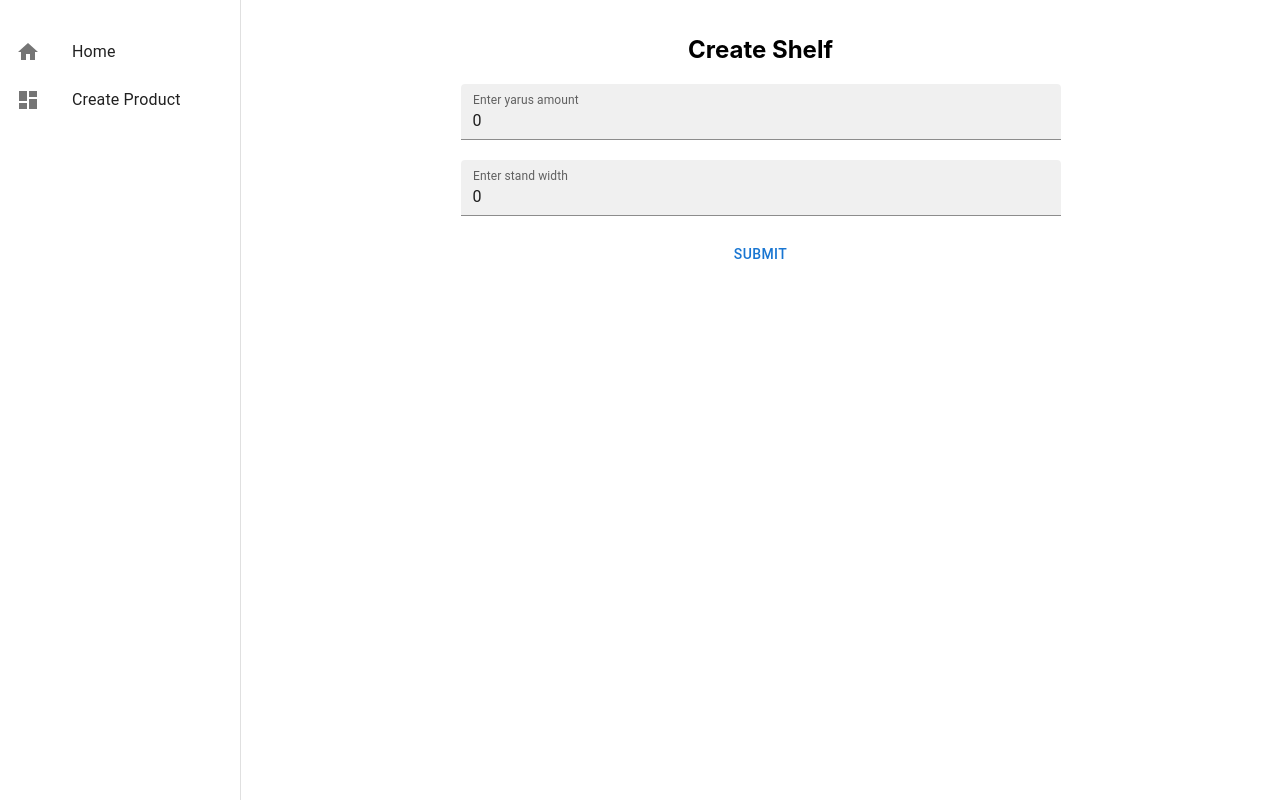
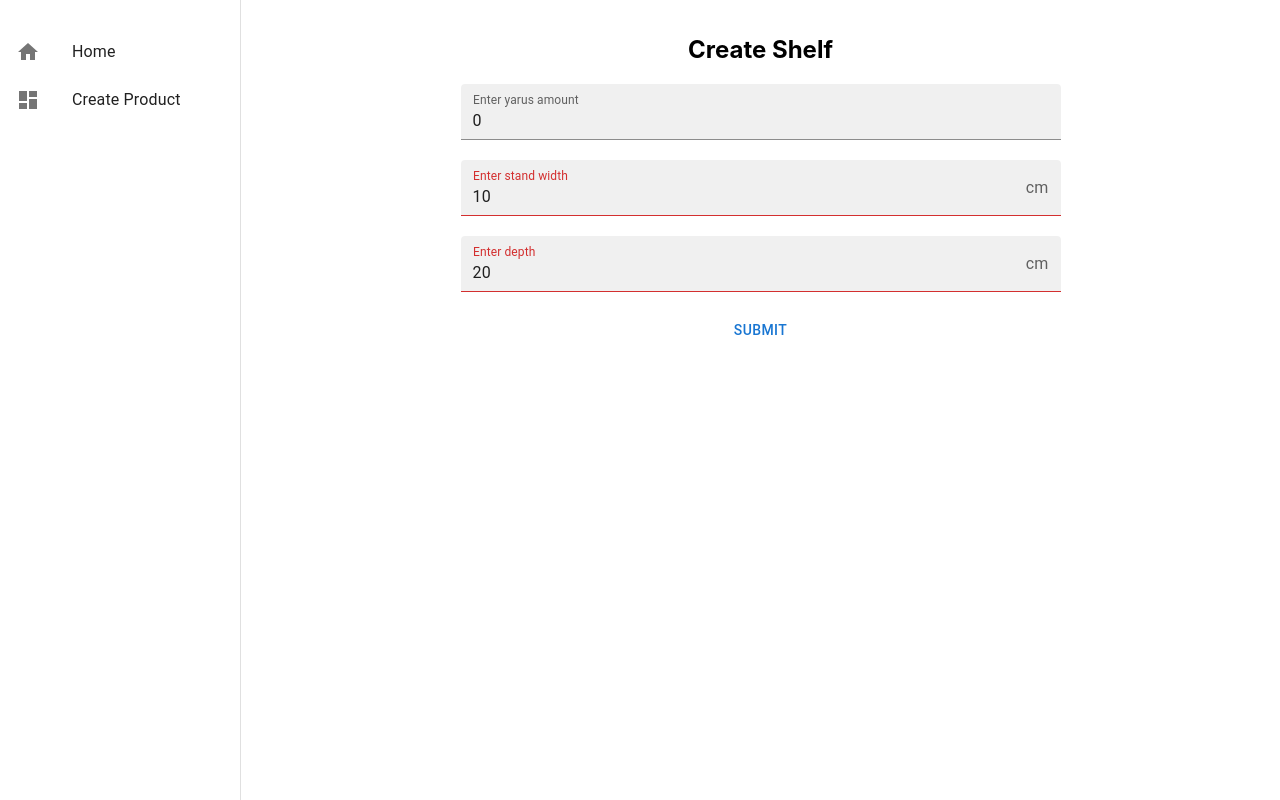
Before and after one commit to stulishenko2/dyploma-test-1, a React (Create React App) app: page /shelf in a window 1280 px wide. Built offline with nearby package versions, Linux system fonts and the light colour scheme; no server answers; the database is empty; the HTML template or start-up script is replaced by a standard one; what reactfire would draw is missing.

Commit message:
add depth + small refactoring

```diff
--- a/src/App.tsx
+++ b/src/App.tsx
@@ -1,18 +1,18 @@
-import React, {useEffect, useState} from 'react';
+import React, {useState} from 'react';
 import './App.css';
 import {createBrowserRouter, RouterProvider} from 'react-router-dom';
 import {mainRoutes} from './routes';
 import {ShelfAmountContext, ShelfContext} from './contexts';
-import {type Product} from './interfaces';
 
 // Import the functions you need from the SDKs you need
 import {initializeApp} from 'firebase/app';
-import {getAnalytics} from 'firebase/analytics';
 import {getFirestore} from 'firebase/firestore';
 import {getStorage} from 'firebase/storage';
 import {FirebaseAppProvider} from 'reactfire';
 import {useProducts} from './hooks/useProducts';
-import {ProductG} from "./hooks/useOffersData";
+import {type ProductG} from './hooks/useOffersData';
+
+// eslint-disable-next-line no-warning-comments
 // TODO: Add SDKs for Firebase products that you want to use
 // https://firebase.google.com/docs/web/setup#available-libraries
 
@@ -30,7 +30,6 @@ const firebaseConfig = {
 
 // Initialize Firebase
 const app = initializeApp(firebaseConfig);
-const analytics = getAnalytics(app);
 export const firestore = getFirestore(app);
 export const storage = getStorage(app);
 
@@ -43,9 +42,10 @@ export type Storey = {
 
 function App() {
 	const [storeyList, setStoreyList] = useState<Storey[]>([]);
-	const [amount, setAmount] = useState<number>(0);
-	const [width, setWidth] = useState<number>(0);
-	const [fillingStoreyIndex, setFillingStoreyIndex] = useState<number>(0);
+	const [amount, setAmount] = useState(0);
+	const [width, setWidth] = useState(10);
+	const [depth, setDepth] = useState(20);
+	const [fillingStoreyIndex, setFillingStoreyIndex] = useState(0);
 	const router = createBrowserRouter([
 		mainRoutes,
 	]);
@@ -54,7 +54,7 @@ function App() {
 	return (
 		<FirebaseAppProvider firebaseApp={app}>
 			<ShelfContext.Provider value={{storeyList, setStoreyList, currentFillingStoreyIndex: fillingStoreyIndex, setFillingStoreyIndex}}>
-				<ShelfAmountContext.Provider value={{amount, setAmount, width, setWidth}}>
+				<ShelfAmountContext.Provider value={{amount, setAmount, width, setWidth, depth, setDepth}}>
 					<div className='App'>
 						<RouterProvider router={router}/>
 					</div>
--- a/src/components/CreateProductPage/CreateProductPage.tsx
+++ b/src/components/CreateProductPage/CreateProductPage.tsx
@@ -1,5 +1,7 @@
 import React, {useState} from 'react';
-import {Form, Formik, type FormikValues} from 'formik';
+import {Form, Formik} from 'formik';
+import shortid from 'shortid';
+
 import {SelectField} from '../helpers/CustomSelect/SelectField';
 import {type Product} from '../../interfaces';
 import {TextInput} from '../helpers/TextInput/TextInput';
@@ -12,11 +14,12 @@ import {MyDropzone} from '../Dropzone/CustomDropzone';
 import {useFirestoreUploadFiles} from '../../hooks/useFirestoreUploadFiles';
 
 const initialValues: Product = {
+	id: shortid.generate(),
 	name: '',
 	category: '',
-	id: '',
 	height: 0,
 	width: 0,
+	depth: 0,
 	rank: 0,
 };
 export const categoryOptions = [
@@ -70,7 +73,7 @@ export const CreateProductPage = () => {
 					<NumericInput name='rank' label='Enter rank' />
 					<NumericInput name='width' label='Enter width' />
 					<NumericInput name='height' label='Enter height' />
-					<NumericInput name='id' label='Enter code' />
+					<NumericInput name='depth' label='Enter depth' />
 					<SelectField name={'category'} label={'Category'} options={categoryOptions}/>
 					<MyDropzone />
 					<Button variant={'outlined'} type='submit'>Submit</Button>
--- a/src/components/Shelf/ShelfPage.tsx
+++ b/src/components/Shelf/ShelfPage.tsx
@@ -1,5 +1,5 @@
 import React, {useContext, useEffect, useState} from 'react';
-import {Box, Button, TextField} from '@mui/material';
+import {Box, Button, TextField, InputAdornment} from '@mui/material';
 import {CreateStoreyElement} from './pages/CreateStoreyElement/CreateStoreyElement';
 import {Index} from './pages/ViewShelf';
 import {ShelfAmountContext, ShelfContext} from '../../contexts';
@@ -11,7 +11,7 @@ export enum OpenedForm {
 export const ShelfPage = () => {
 	const [openedForm, setOpenedForm] = useState<OpenedForm>(OpenedForm.enterAmount);
 	const {storeyList} = useContext(ShelfContext);
-	const {amount, setAmount, width, setWidth} = useContext(ShelfAmountContext);
+	const {amount, setAmount, width, setWidth, depth, setDepth} = useContext(ShelfAmountContext);
 
 	useEffect(() => {
 		if (storeyList.length) {
@@ -29,7 +29,7 @@ export const ShelfPage = () => {
 			default:
 				return <Box display={'flex'} justifyContent={'center'}>
 					<Box width={'600px'} display={'flex'} flexDirection={'column'} gap={'20px'}>
-						<Box fontWeight={"bold"} fontSize={"x-large"}>
+						<Box fontWeight={'bold'} fontSize={'x-large'}>
 							Create Shelf
 						</Box>
 						<TextField
@@ -47,15 +47,35 @@ export const ShelfPage = () => {
 							error={Boolean(amount)}
 						/>
 						<TextField
+							id={'width'}
 							type='number'
 							label={'Enter stand width'}
 							size='medium'
-							id={'width'}
 							variant={'filled'}
 							value={width}
+							InputProps={{
+								inputProps: {min: 10, max: 700},
+								endAdornment: <InputAdornment position='end'>cm</InputAdornment>}}
 							onChange={e => {
 								if (setWidth) {
 									setWidth(Number(e.target.value));
+								}
+							}}
+							error={Boolean(width)}
+						/>
+						<TextField
+							id={'depth'}
+							type='number'
+							label={'Enter depth'}
+							size='medium'
+							InputProps={{
+								inputProps: {min: 20, max: 200},
+								endAdornment: <InputAdornment position='end'>cm</InputAdornment>}}
+							variant={'filled'}
+							value={depth}
+							onChange={e => {
+								if (setDepth) {
+									setDepth(Number(e.target.value));
 								}
 							}}
 							error={Boolean(width)}
--- a/src/components/Shelf/pages/CreateStoreyElement/CreateStoreyElement.tsx
+++ b/src/components/Shelf/pages/CreateStoreyElement/CreateStoreyElement.tsx
@@ -61,7 +61,6 @@ export const CreateStoreyElement: React.FC<CreateStoreyElementProps> = ({amount}
 			}}
 		>
 			<Formik onSubmit={handleCreateStorey} validationSchema={createStoreyValidationSchema} enableReinitialize={true} initialValues={initialStoreyValues}>
-				{() => (
 				<Form style={{margin: '15px auto'}}>
 					<Box display={'flex'} flexDirection={'column'} gap={'20px'}>
 						<Typography variant={'h3'} component={'h3'} align={'center'}>
@@ -74,8 +73,6 @@ export const CreateStoreyElement: React.FC<CreateStoreyElementProps> = ({amount}
 						</Box>
 					</Box>
 				</Form>
-				)
-				}
 			</Formik>
 		</Box>
 	</Modal>;
--- a/src/components/Shelf/pages/ViewShelf/Basket.tsx
+++ b/src/components/Shelf/pages/ViewShelf/Basket.tsx
@@ -1,6 +1,5 @@
 import {Box, Divider, Typography} from '@mui/material';
 import React, {useContext} from 'react';
-import {type Storey} from '../../../../App';
 import {ShelfContext, type ShelfContextType} from '../../../../contexts';
 import RemoveIcon from '@mui/icons-material/Remove';
 
--- a/src/components/Shelf/pages/ViewShelf/index.tsx
+++ b/src/components/Shelf/pages/ViewShelf/index.tsx
@@ -13,6 +13,7 @@ export const mockedProducts: Product[] = [
 		category: 'Fruit',
 		height: 40,
 		width: 20,
+		depth: 20,
 	}, {
 		id: '2',
 		rank: 3,
@@ -20,6 +21,7 @@ export const mockedProducts: Product[] = [
 		category: 'Fruit',
 		height: 40,
 		width: 30,
+		depth: 30,
 	}, {
 		id: '1',
 		rank: 2,
@@ -27,12 +29,13 @@ export const mockedProducts: Product[] = [
 		category: 'Fruit',
 		height: 40,
 		width: 500,
+		depth: 500,
 	},
 ];
 
 type ViewShelfProps = Record<string, unknown>;
 
-export const Index: React.FC<ViewShelfProps> = ({}) => {
+export const Index: React.FC<ViewShelfProps> = () => {
 	const [open, setOpen] = React.useState(false);
 	const [isModalOpened, setIsModalOpened] = useState(false);
 
--- a/src/contexts.tsx
+++ b/src/contexts.tsx
@@ -3,13 +3,16 @@ import {type Storey} from './App';
 
 export type ShelfAmountContextType = {
 	amount: number;
+	width: number;
+	depth: number;
 	setAmount?: Dispatch<SetStateAction<number>>;
-	width: number;
 	setWidth?: Dispatch<SetStateAction<number>>;
+	setDepth?: Dispatch<SetStateAction<number>>;
 };
 export const ShelfAmountContext = createContext<ShelfAmountContextType>({
 	amount: 0,
 	width: 0,
+	depth: 0,
 });
 
 export type ShelfContextType = {
--- a/src/hooks/useFirestoreDownloadFile.tsx
+++ b/src/hooks/useFirestoreDownloadFile.tsx
@@ -1,7 +1,6 @@
 import {useState, useEffect, useRef, useCallback} from 'react';
 import {getDownloadURL, ref} from 'firebase/storage';
-import {storage} from "../App";
-
+import {storage} from '../App';
 
 export const useFirestoreDownloadFile = (fullPath = '') => {
 	const [fileUrl, setFileUrl] = useState<string>();
--- a/src/hooks/useProducts.tsx
+++ b/src/hooks/useProducts.tsx
@@ -1,5 +1,5 @@
 import {type ProductG} from './useOffersData';
-import {collection, getDocs, query, where} from 'firebase/firestore';
+import {collection, getDocs, query} from 'firebase/firestore';
 import {firestore} from '../App';
 import {useEffect, useState} from 'react';
 
@@ -20,9 +20,12 @@ export const useProducts = () => {
 	};
 
 	useEffect(() => {
-		void fetchProducts().then(r => {
+		(async () => {
+			await fetchProducts();
+
 			console.log('fetched Products');
-		});
+		})();
 	}, []);
+
 	return {productsList, fetchProducts};
 };
--- a/src/interfaces.ts
+++ b/src/interfaces.ts
@@ -1,10 +1,10 @@
-
 export type Product = {
+	id: string;
 	name: string;
 	category: string;
-	id: string;
 	rank: number;
 	width: number;
 	height: number;
+	depth: number;
 	file?: File;
 };
```
Lines whose indentation alone changed are shown as unchanged.
